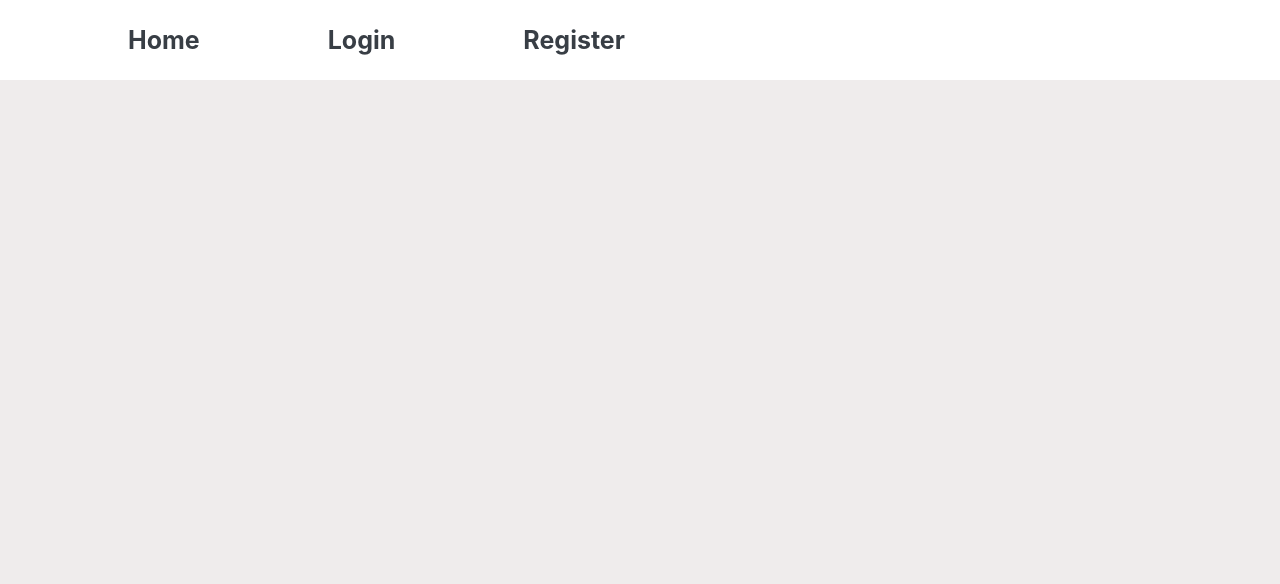
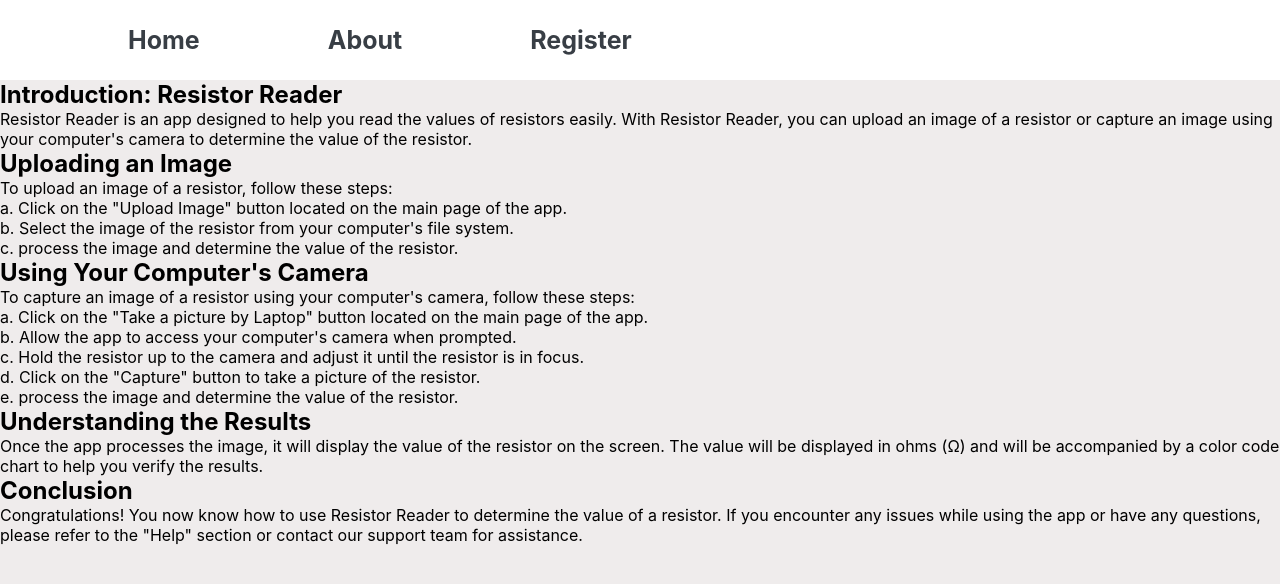
Before and after one commit to PeteYen/cisc498ResistorReader, a React (Create React App) app: page /About in a window 1280 px wide. Before the commit this address had no page. Shown: the top 584 px of the page. Built offline with nearby package versions, Linux system fonts and the light colour scheme; what aws-amplify would draw is missing.

Commit message:
update about page

```diff
--- a/src/App.js
+++ b/src/App.js
@@ -9,7 +9,7 @@
 import "./App.css";
 import Home from "./components/Home";
 import { Routes, Route, Link, useNavigate } from "react-router-dom";
-import LogIn from "./components/LogIn";
+import About from "./components/About";
 import Result from "./components/Result";
 import Register from "./components/Register";
 import History from "./components/History";
@@ -49,7 +49,7 @@
           ) : (
             <>
               <li className="navItem">
-                <Link to="/LogIn">Login</Link>
+                <Link to="/About">About</Link>
               </li>
               <li className="navItem">
                 <Link to="/Register">Register</Link>
@@ -61,7 +61,7 @@
       </nav>
       <Routes>
         <Route exact path="/" element={<Home />}></Route>
-        <Route path="/LogIn" element={<LogIn />}></Route>
+        <Route path="/About" element={<About />}></Route>
         <Route path="/Result" element={<Result />}></Route>
         <Route path="/Register" element={<Register />}></Route>
         <Route path="/History" element={<History />}></Route>
--- /dev/null
+++ b/src/components/About.js
@@ -0,0 +1,41 @@
+
+
+import * as React from 'react';
+export default function About() {
+
+
+  return (
+     <div>
+         <div className="para">
+             <h2>Introduction: Resistor Reader</h2>
+             <p>Resistor Reader is an app designed to help you read the values of resistors easily. With Resistor Reader, you can upload an image of a resistor or capture an image using your computer's camera to determine the value of the resistor.</p>
+         </div>
+         <div className="para">
+             <h2>Uploading an Image</h2>
+             <p>To upload an image of a resistor, follow these steps:</p>
+             <p>a. Click on the "Upload Image" button located on the main page of the app.</p>
+             <p>b. Select the image of the resistor from your computer's file system.</p>
+             <p>c. process the image and determine the value of the resistor.</p>
+         </div>
+         <div className="para">
+             <h2>Using Your Computer's Camera</h2>
+             <p>To capture an image of a resistor using your computer's camera, follow these steps:</p>
+             <p>a. Click on the "Take a picture by Laptop" button located on the main page of the app.</p>
+             <p>b. Allow the app to access your computer's camera when prompted.</p>
+             <p>c. Hold the resistor up to the camera and adjust it until the resistor is in focus.</p>
+             <p>d. Click on the "Capture" button to take a picture of the resistor.</p>
+             <p>e. process the image and determine the value of the resistor.</p>
+         </div>
+         <div className="para">
+             <h2>Understanding the Results</h2>
+             <p>Once the app processes the image, it will display the value of the resistor on the screen. The value will be displayed in ohms (Ω) and will be accompanied by a color code chart to help you verify the results.</p>
+         </div>
+         <div className="para">
+             <h2>Conclusion</h2>
+             <p>Congratulations! You now know how to use Resistor Reader to determine the value of a resistor. If you encounter any issues while using the app or have any questions, please refer to the "Help" section or contact our support team for assistance.</p>
+         </div>
+
+     </div>
+
+  );
+}
--- a/src/components/LogIn.js
+++ /dev/null
@@ -1,111 +0,0 @@
-
-
-import * as React from 'react';
-import Avatar from '@mui/material/Avatar';
-import Button from '@mui/material/Button';
-import CssBaseline from '@mui/material/CssBaseline';
-import TextField from '@mui/material/TextField';
-import FormControlLabel from '@mui/material/FormControlLabel';
-import Checkbox from '@mui/material/Checkbox';
-import Link from '@mui/material/Link';
-import Grid from '@mui/material/Grid';
-import Box from '@mui/material/Box';
-import LockOutlinedIcon from '@mui/icons-material/LockOutlined';
-import Typography from '@mui/material/Typography';
-import Container from '@mui/material/Container';
-import { createTheme, ThemeProvider } from '@mui/material/styles';
-
-function Copyright(props) {
-  return (
-      <Typography variant="body2" color="text.secondary" align="center" {...props}>
-
-        <Link color="inherit" href="https://mui.com/">
-
-        </Link>{' '}
-        {'.'}
-      </Typography>
-  );
-}
-
-const theme = createTheme();
-
-export default function LogIn() {
-  const handleSubmit = (event) => {
-    event.preventDefault();
-    const data = new FormData(event.currentTarget);
-    console.log({
-      email: data.get('email'),
-      password: data.get('password'),
-    });
-  };
-
-  return (
-      <ThemeProvider theme={theme}>
-        <Container component="main" maxWidth="xs">
-          <CssBaseline />
-          <Box
-              sx={{
-                marginTop: 8,
-                display: 'flex',
-                flexDirection: 'column',
-                alignItems: 'center',
-              }}
-          >
-            <Avatar sx={{ m: 1, bgcolor: 'secondary.main' }}>
-              <LockOutlinedIcon />
-            </Avatar>
-            <Typography component="h1" variant="h5">
-              Sign in
-            </Typography>
-            <Box component="form" onSubmit={handleSubmit} noValidate sx={{ mt: 1 }}>
-              <TextField
-                  margin="normal"
-                  required
-                  fullWidth
-                  id="email"
-                  label="Email Address"
-                  name="email"
-                  autoComplete="email"
-                  autoFocus
-              />
-              <TextField
-                  margin="normal"
-                  required
-                  fullWidth
-                  name="password"
-                  label="Password"
-                  type="password"
-                  id="password"
-                  autoComplete="current-password"
-              />
-              <FormControlLabel
-                  control={<Checkbox value="remember" color="primary" />}
-                  label="Remember me"
-              />
-              <Button
-                  type="submit"
-                  fullWidth
-                  variant="contained"
-                  sx={{ mt: 3, mb: 2 }}
-              >
-                Sign In
-              </Button>
-              <Grid container>
-                <Grid item xs>
-                  <Link href="#" variant="body2">
-                    Forgot password?
-                  </Link>
-                </Grid>
-                {/*<Grid item>*/}
-                {/*  <Link href="#" variant="body2" >*/}
-                {/*    {"Don't have an account? Sign Up"}*/}
-                {/*  </Link>*/}
-                {/*</Grid>*/}
-              </Grid>
-            </Box>
-          </Box>
-          <Copyright sx={{ mt: 8, mb: 4 }} />
-        </Container>
-      </ThemeProvider>
-  );
-}
```
Also changed, not shown: src/res_img/edited.png (deleted), 1 other file (tests, documents, lock files or other folders).
